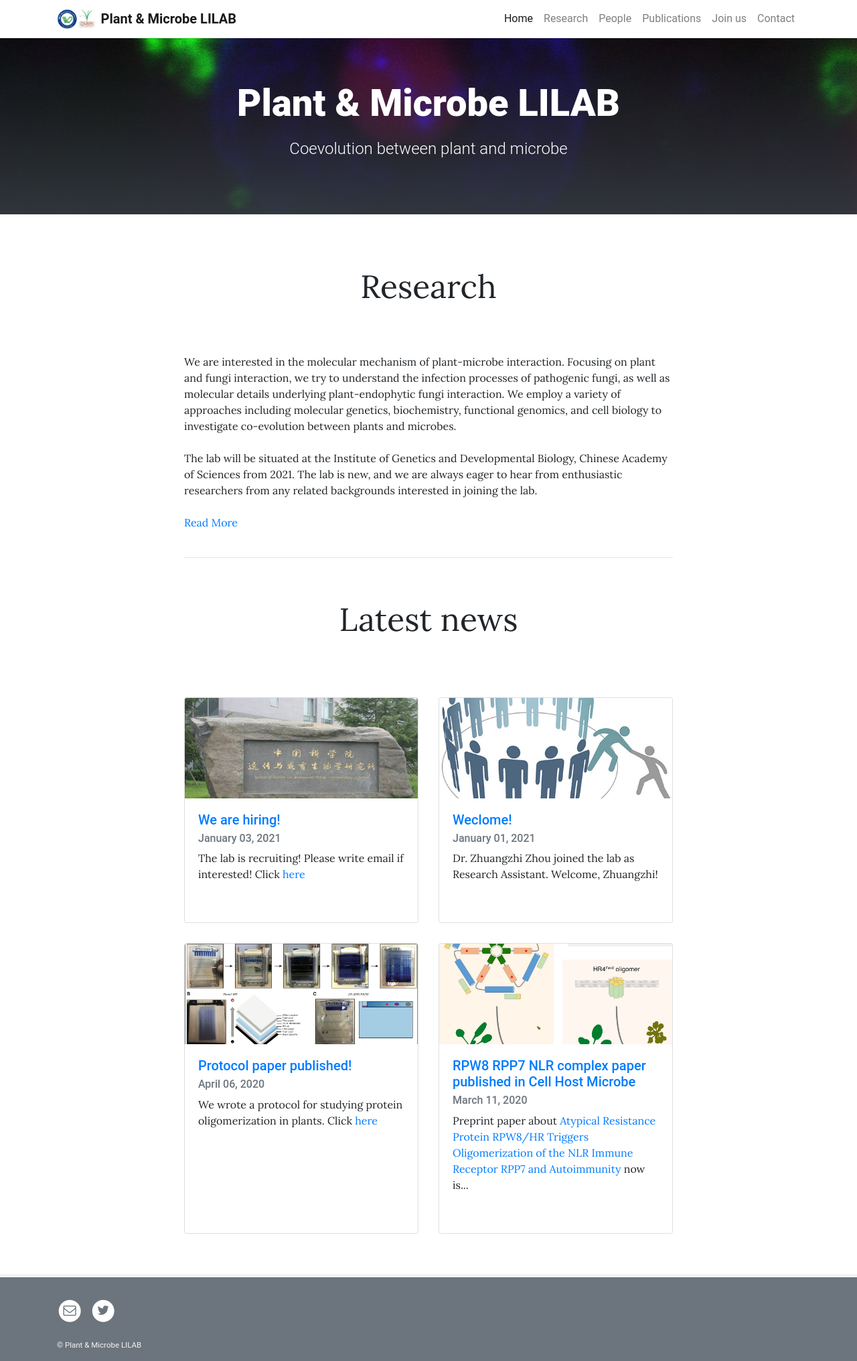
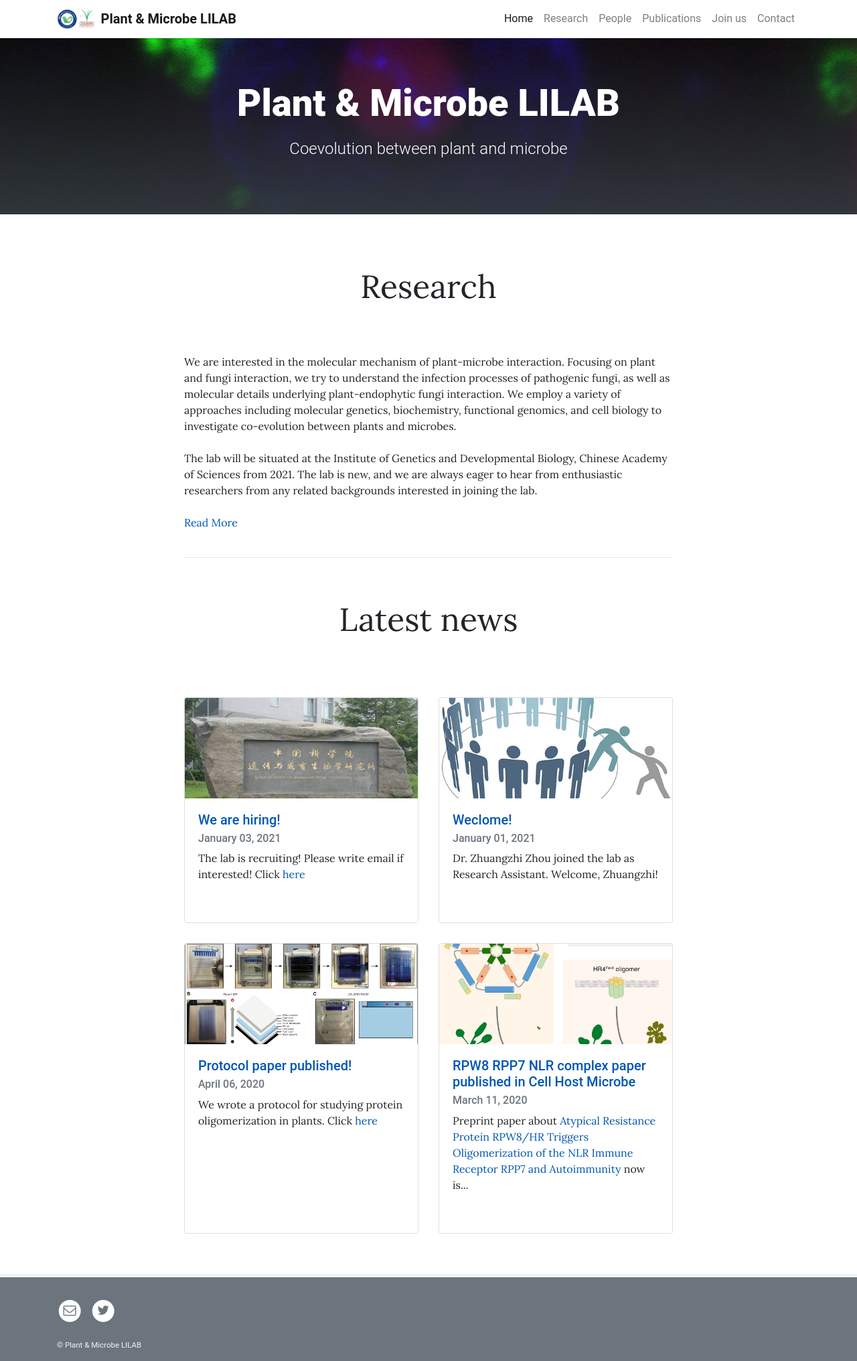
Before and after one commit to leili-plantmicrobe/leili-plantmicrobe.github.io, a Jekyll site: the page built from pages/home.md, in a window 1280 px wide. Shown: the whole page at 67% size. Built offline with Jekyll 4.4.1, drawn with Linux system fonts in a browser that asks for light colours.

Commit message:
Update _config.yml

```diff
--- a/_config.yml
+++ b/_config.yml
@@ -18,7 +18,7 @@ tweets_on_home: false                    # Show Twitter feed of twitter_username
 archive_permalink: /blog/               # Permalink of page using archive.html layout, required when using post categories
 logo: /assets/img/logo.jpg  # Logo in navbar, will be displayed with 30px height
 colors:
-  links: "#007bff"                      # Color for links: use a readable color that contrasts well with dark text
+  links: "#0056b3"                      # Color for links: use a readable color that contrasts well with dark text
   banner: "#007bff"                     # Background color for page banners: use color that contrasts well with white
   footer: "#6c757d"                     # Background color for footer: use color that contrasts well with white
 rounded_corners: true                   # Enable (default) rounded corners on boxes and buttons
```
